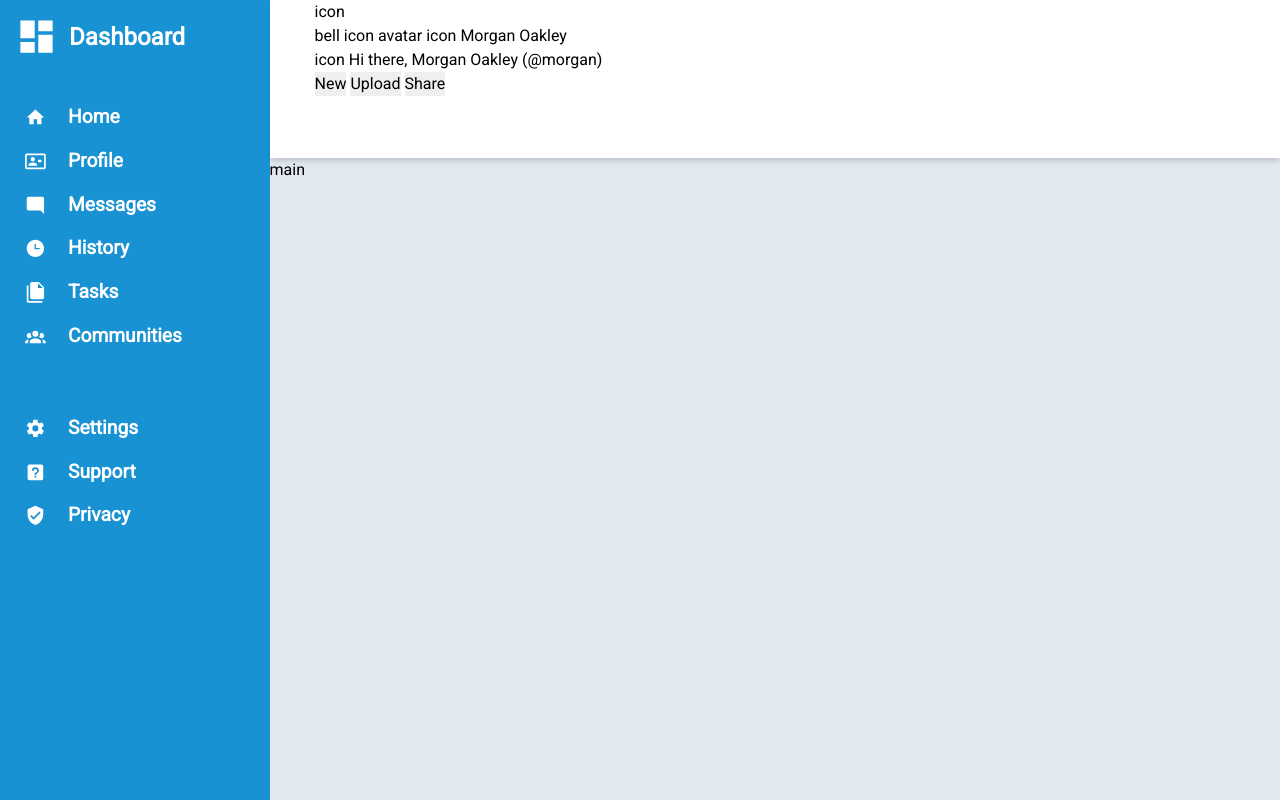
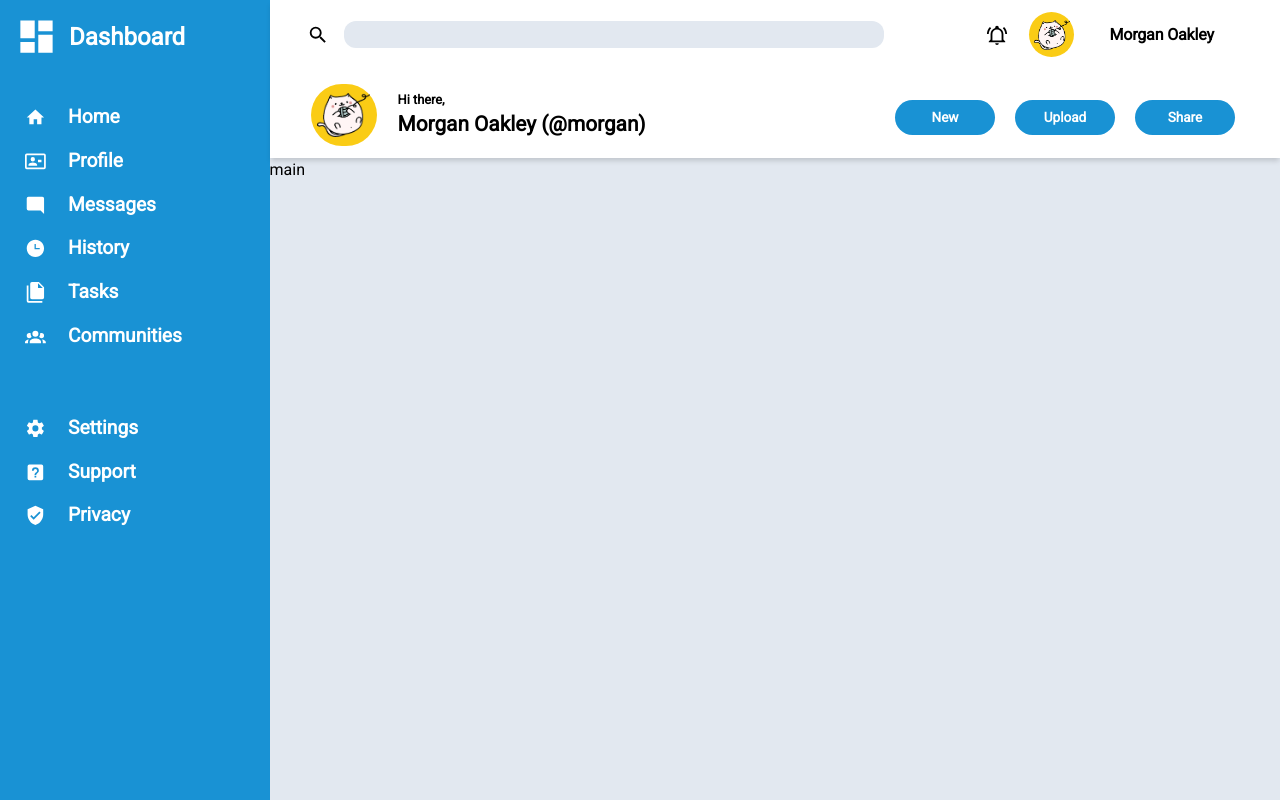
Before and after one commit to annettedm/admin_dashboard, a plain HTML site: page index.html in a window 1280 px wide. Drawn offline with Linux system fonts and the light colour scheme.

Commit message:
update header

```diff
--- a/index.html
+++ b/index.html
@@ -77,26 +77,31 @@
   <header>
     <div class="top-area">
       <div class="search">
-        icon
-        <input type="search">
+        <svg class="search-svg" xmlns="http://www.w3.org/2000/svg" viewBox="0 0 24 24"><title>magnify</title><path d="M9.5,3A6.5,6.5 0 0,1 16,9.5C16,11.11 15.41,12.59 14.44,13.73L14.71,14H15.5L20.5,19L19,20.5L14,15.5V14.71L13.73,14.44C12.59,15.41 11.11,16 9.5,16A6.5,6.5 0 0,1 3,9.5A6.5,6.5 0 0,1 9.5,3M9.5,5C7,5 5,7 5,9.5C5,12 7,14 9.5,14C12,14 14,12 14,9.5C14,7 12,5 9.5,5Z" /></svg>
+        <input type="search" id="search-input">
+      </div>
       <div class="settings">
-          bell icon
-          avatar icon
+        <svg class="bell-svg" xmlns="http://www.w3.org/2000/svg" viewBox="0 0 24 24"><title>bell-ring-outline</title><path d="M10,21H14A2,2 0 0,1 12,23A2,2 0 0,1 10,21M21,19V20H3V19L5,17V11C5,7.9 7.03,5.17 10,4.29C10,4.19 10,4.1 10,4A2,2 0 0,1 12,2A2,2 0 0,1 14,4C14,4.1 14,4.19 14,4.29C16.97,5.17 19,7.9 19,11V17L21,19M17,11A5,5 0 0,0 12,6A5,5 0 0,0 7,11V18H17V11M19.75,3.19L18.33,4.61C20.04,6.3 21,8.6 21,11H23C23,8.07 21.84,5.25 19.75,3.19M1,11H3C3,8.6 3.96,6.3 5.67,4.61L4.25,3.19C2.16,5.25 1,8.07 1,11Z" /></svg>
+        <div class="img">
+          <img src="/assets/cat-icon.png" alt="avatar">
+        </div>
         <span>Morgan Oakley</span>
       </div>
     </div>
     <div class="bottom-area">
       <div class="greeting-area">
-          icon
-          <span>Hi there,</span>
-          <span class="name">Morgan Oakley (@morgan)</span>
+        <div class="img">
+          <img src="/assets/cat-icon.png" alt="avatar">
+        </div>
+        <div>
+          <p>Hi there,</p>
+          <p class="name">Morgan Oakley (@morgan)</p>
+        </div>
       </div>
       <div class="buttons">
-          <button class="new">New
-          </button>
-          <button class="upload">Upload</button>
-          <button class="share">Share</button>
-        </div>
+        <button>New</button>
+        <button>Upload</button>
+        <button>Share</button>
       </div>
     </div>
   </header>
--- a/styles.css
+++ b/styles.css
@@ -92,11 +92,125 @@
 /* header */
 
 header {
-  padding-left: 45px;
+  padding-left: 37px;
+  padding-right: 45px;
+  padding-top: 10px;
   box-shadow: 0px 4px 5px -1px rgba(7, 7, 7, 0.15);
   z-index: 2;
 
   grid-column: 2 / 3;
+  display: grid;
+  grid-template-rows: 1fr 2fr;
+}
+
+.top-area {
+  display: grid;
+  grid-template-columns: 2.5fr 1fr;
+  gap: 30px;
+}
+
+.search {
+  display: flex;
+  align-items: center;
+  gap: 15px;
+}
+
+.search input[type='search'] {
+  background-color: #E2E8F0;
+  border-radius: 12px;
+  height: 27px;
+  width: 540px;
+}
+
+.search-svg,
+.bell-svg {
+  width: 22px;
+}
+
+.settings {
+  display: grid;
+  grid-template-columns: 1fr 2fr 4fr;
+  align-items: center;
+  justify-items: center;
+}
+
+.settings span {
+  font-weight: bold;
+  letter-spacing: -0.01em;
+}
+
+.top-area .img {
+  width: 45px;
+  height: 45px;
+  background-color: #FACC15;
+  border-radius: 25px;
+
+  display: flex;
+  align-items: center;
+  justify-content: center;
+}
+
+.top-area img {
+  max-width: 80%;
+}
+
+.bottom-area {
+  padding-top: 13px;
+
+  display: grid;
+  grid-template-columns: 2fr 1fr;
+}
+
+
+.bottom-area .img {
+  width: 66px;
+  height: 62px;
+  background-color: #FACC15;
+  border-radius: 40px;
+
+  display: flex;
+  align-items: center;
+  justify-content: center;
+}
+
+.bottom-area img {
+  max-width: 79%;
+}
+
+.greeting-area {
+  padding-left: 4px;
+
+  display:  grid;
+  grid-template-columns: 70px 1fr;
+  gap: 17px;
+  align-items: center;
+}
+
+.greeting-area p {
+  font-weight: bold;
+  font-size: 0.8rem;
+}
+
+.greeting-area .name {
+  font-size: 1.3rem;
+}
+
+.bottom-area .buttons {
+  padding-top: 5px;
+
+  display: flex;
+  gap: 20px;
+  align-items: center;
+}
+
+.bottom-area button {
+  background-color: #1992D4;
+  width: 100px;
+  height: 35px;
+  color: white;
+  border-radius: 25px;
+  font-size: 0.85rem;
+  font-weight: bold;
 }
 
 /* header end */
```
Also changed, not shown: assets/cat-icon.png (added). Lines whose indentation alone changed are shown as unchanged.
